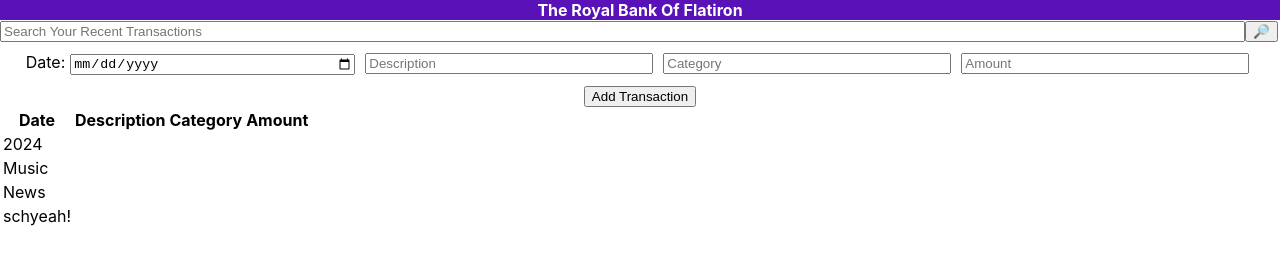
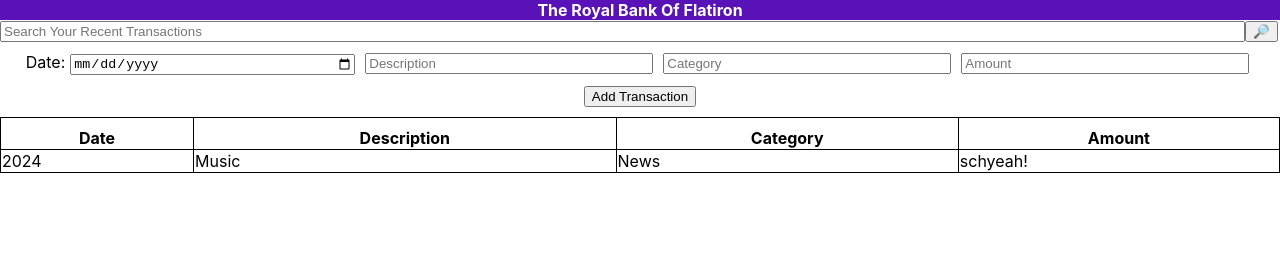
Before and after one commit to Mur11thi/code-challenge, a React app in the folder bank-of-flatiron/: page / in a window 1280 px wide. Built offline with nearby package versions, Linux system fonts and the light colour scheme.

Commit message:
submitted final static components

```diff
--- a/bank-of-flatiron/src/AddTransaction.css
+++ b/bank-of-flatiron/src/AddTransaction.css
@@ -1,5 +1,6 @@
 .button{
 text-align: center;
+padding-bottom: 10px;
 }
 .inputCont{
 display: flex;
--- a/bank-of-flatiron/src/Table.css
+++ b/bank-of-flatiron/src/Table.css
@@ -1,10 +1,10 @@
 
 /* justify-content: center;
  width: 800px;    */
- /* th{
- padding-top: 30px;
+ th{
+ padding-top: 10px;
  }
- .date{
+ /* .date{
 padding-left: 50px;
 padding-right: 200px;
  }
@@ -19,3 +19,16 @@ padding-right: 200px;
 .amount{
 padding-left: 80px;
 } */
+table{
+border-collapse: collapse;
+width: 100%;
+}
+
+
+th {
+  border: 1px solid black;
+}
+
+
+td {
+  border: 1px solid black; }
--- a/bank-of-flatiron/src/components/Table.js
+++ b/bank-of-flatiron/src/components/Table.js
@@ -4,20 +4,20 @@ function Table(){
  return(
     <>
     <table>
-     <tbody>
+
     <tr className="row">
      <th className="date">Date</th>
     <th className="description">Description</th>
     <th className="category">Category</th>
     <th className="amount">Amount</th>
     </tr>
+    <tbody>
     <tr>
     <td>2024</td>
-         </tr>
-    <tr>
-        <td>Music </td></tr>
-    <tr> <td>News</td></tr>
-    <tr> <td>schyeah!</td></tr>
+    <td>Music </td>
+     <td>News</td>
+     <td>schyeah!</td>
+     </tr>
     </tbody>
     </table>
     </>
```
